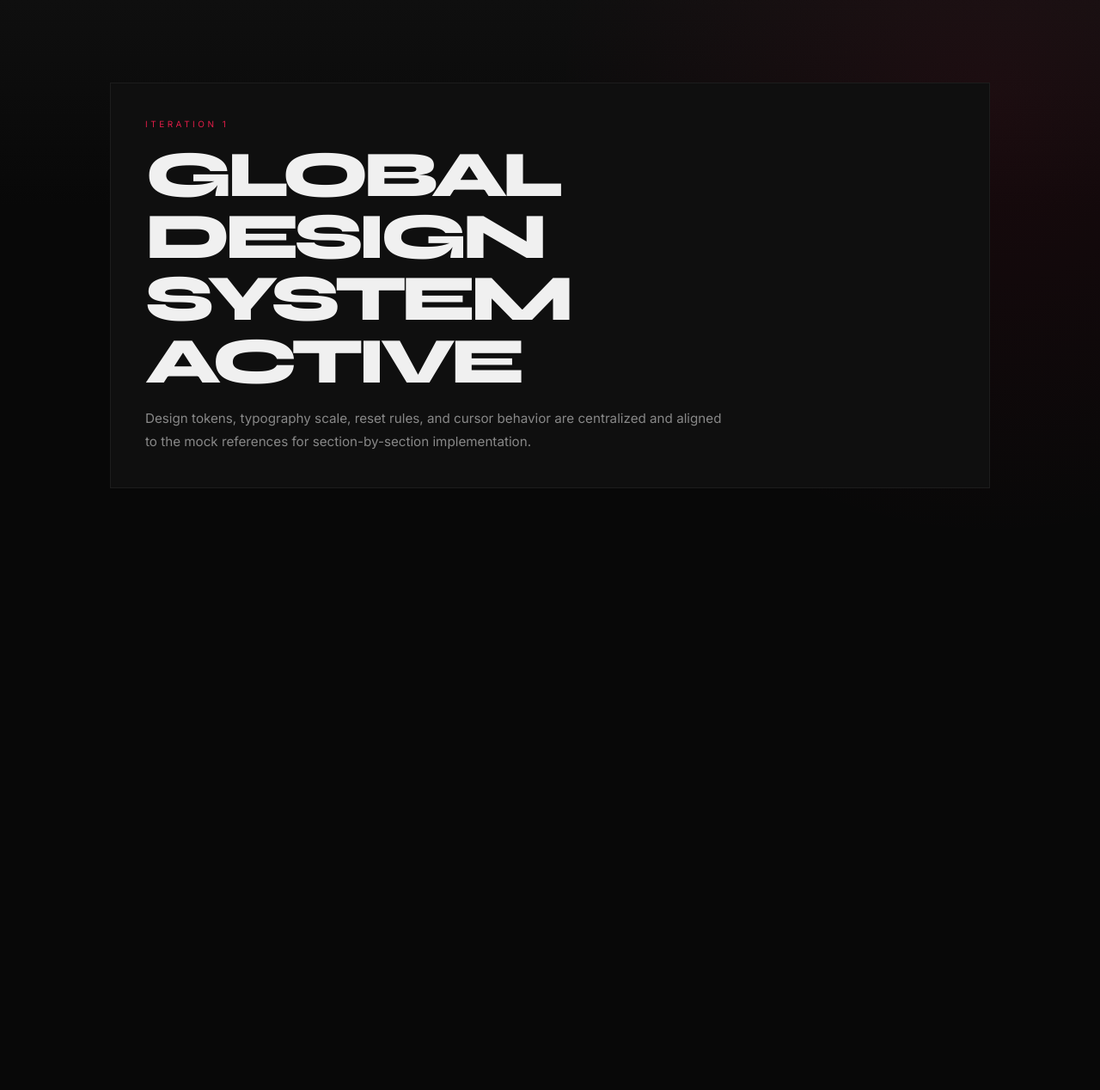
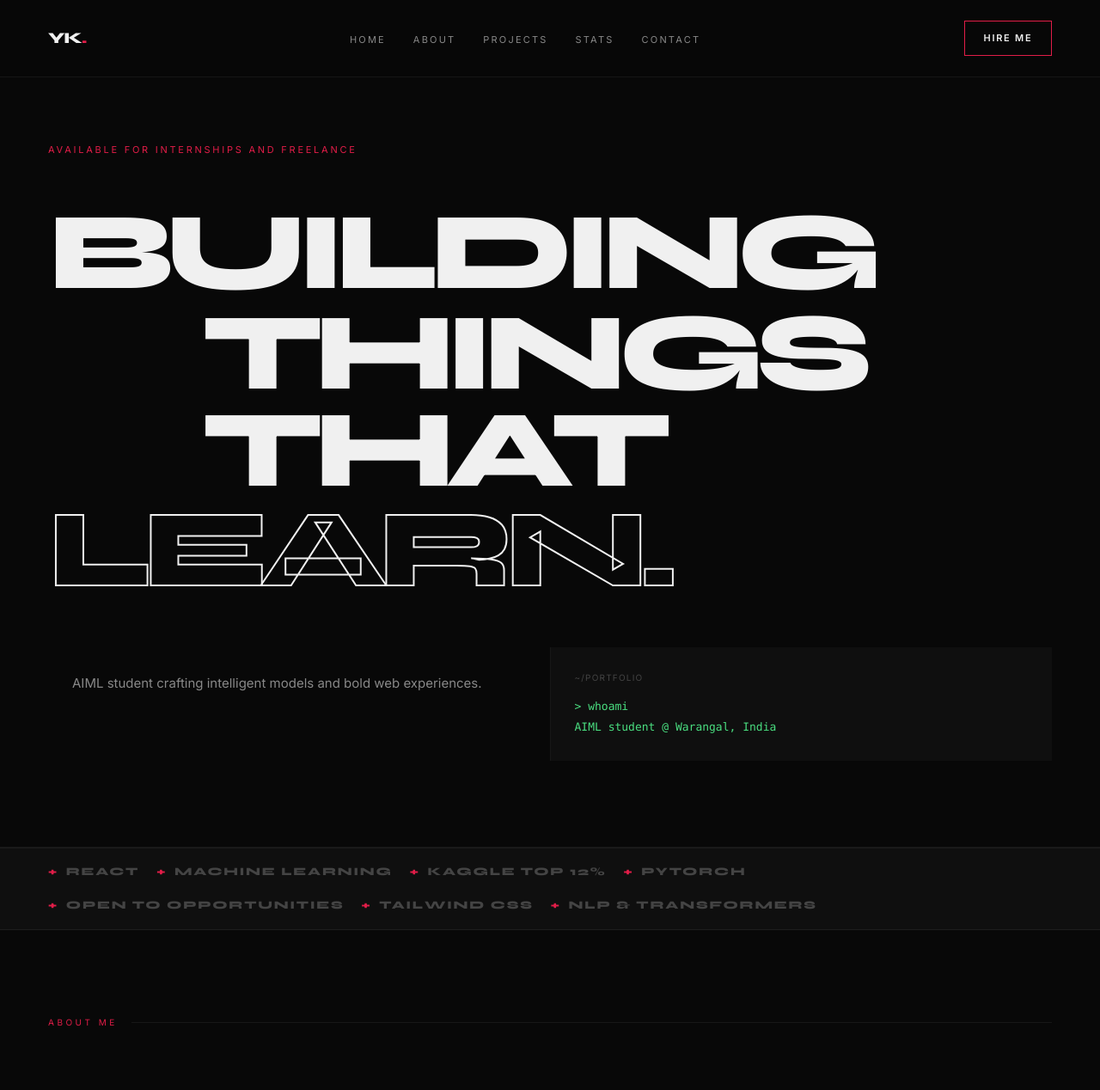
Before and after one commit to Himanth-reddy/himanth-portfolio, a React app: page / in a window 1280 px wide. Shown: the top 1268 px of the page at 86% size. Before the commit the page ends 800 px from the top, so only its background shows below. Built offline with nearby package versions, Linux system fonts and the light colour scheme; the HTML template or start-up script is replaced by a standard one.

Commit message:
feat: implement main layout and sections for portfolio site

```diff
--- a/src/App.jsx
+++ b/src/App.jsx
@@ -1,16 +1,26 @@
+import Navbar from './components/Navbar.jsx'
+import Marquee from './components/Marquee.jsx'
+import Hero from './sections/Hero.jsx'
+import About from './sections/About.jsx'
+import Projects from './sections/Projects.jsx'
+import LiveStats from './sections/LiveStats.jsx'
+import Contact from './sections/Contact.jsx'
+import Footer from './sections/Footer.jsx'
+
 function App() {
   return (
-    <main className="boot">
-      <section className="boot-card">
-        <p className="boot-kicker">Iteration 1</p>
-        <h1 className="boot-title">Global Design System Active</h1>
-        <p className="boot-copy">
-          Design tokens, typography scale, reset rules, and cursor behavior are
-          centralized and aligned to the mock references for section-by-section
-          implementation.
-        </p>
-      </section>
-    </main>
+    <div className="app-shell surface-a">
+      <Navbar />
+      <main>
+        <Hero />
+        <Marquee />
+        <About />
+        <Projects />
+        <LiveStats />
+        <Contact />
+      </main>
+      <Footer />
+    </div>
   )
 }
 
--- a/src/components/Marquee.jsx
+++ b/src/components/Marquee.jsx
@@ -1,5 +1,26 @@
 function Marquee() {
-  return null
+  const items = [
+    'React',
+    'Machine Learning',
+    'Kaggle Top 12%',
+    'PyTorch',
+    'Open to Opportunities',
+    'Tailwind CSS',
+    'NLP & Transformers',
+  ]
+
+  return (
+    <section className="marquee-shell" aria-label="Skills ticker">
+      <div className="marquee-track">
+        {items.map((item) => (
+          <span key={item} className="marquee-item">
+            <span>+</span>
+            {item}
+          </span>
+        ))}
+      </div>
+    </section>
+  )
 }
 
 export default Marquee
--- a/src/components/Navbar.jsx
+++ b/src/components/Navbar.jsx
@@ -1,5 +1,25 @@
 function Navbar() {
-  return null
+  const links = ['Home', 'About', 'Projects', 'Stats', 'Contact']
+
+  return (
+    <nav className="nav-shell" aria-label="Primary">
+      <a className="nav-logo" href="#hero" aria-label="Go to top">
+        YK<span>.</span>
+      </a>
+
+      <ul className="nav-links">
+        {links.map((link) => (
+          <li key={link}>
+            <a href={`#${link.toLowerCase()}`}>{link}</a>
+          </li>
+        ))}
+      </ul>
+
+      <button className="nav-cta" type="button">
+        Hire Me
+      </button>
+    </nav>
+  )
 }
 
 export default Navbar
--- a/src/sections/About.jsx
+++ b/src/sections/About.jsx
@@ -1,5 +1,18 @@
 function About() {
-  return null
+  return (
+    <section id="about" className="section-shell">
+      <p className="section-label">About Me</p>
+      <div className="split-shell">
+        <div>
+          <h2 className="display-title">
+            AIML <span className="outline-text">Dev</span>
+          </h2>
+          <p className="body-copy">Builder profile and bio content will be added next.</p>
+        </div>
+        <div className="placeholder-block surface-b">Skills badges scaffold</div>
+      </div>
+    </section>
+  )
 }
 
 export default About
--- a/src/sections/Contact.jsx
+++ b/src/sections/Contact.jsx
@@ -1,5 +1,26 @@
 function Contact() {
-  return null
+  return (
+    <section id="contact" className="section-shell">
+      <p className="section-label">Get In Touch</p>
+      <div className="split-shell">
+        <div>
+          <h2 className="display-title">
+            Let's <span className="outline-text">Build</span>
+          </h2>
+          <p className="body-copy">Contact links and CTA copy are scaffolded for the next phase.</p>
+        </div>
+        <form className="placeholder-form surface-a">
+          <label htmlFor="name">Name</label>
+          <input id="name" name="name" placeholder="Your name" />
+          <label htmlFor="email">Email</label>
+          <input id="email" name="email" placeholder="your@email.com" />
+          <label htmlFor="message">Message</label>
+          <textarea id="message" name="message" rows="4" placeholder="Tell me about your project..." />
+          <button type="submit">Send Message</button>
+        </form>
+      </div>
+    </section>
+  )
 }
 
 export default Contact
--- a/src/sections/Footer.jsx
+++ b/src/sections/Footer.jsx
@@ -1,5 +1,17 @@
 function Footer() {
-  return null
+  return (
+    <footer className="footer-shell">
+      <p className="footer-logo">
+        YK<span>.</span>
+      </p>
+      <div className="footer-links">
+        <a href="#">GitHub</a>
+        <a href="#">LinkedIn</a>
+        <a href="#">Kaggle</a>
+      </div>
+      <p className="footer-copy">Copyright 2026. Built with React + Tailwind.</p>
+    </footer>
+  )
 }
 
 export default Footer
--- a/src/sections/Hero.jsx
+++ b/src/sections/Hero.jsx
@@ -1,5 +1,28 @@
 function Hero() {
-  return null
+  return (
+    <section id="hero" className="hero-shell section-shell">
+      <p className="hero-kicker">Available for internships and freelance</p>
+
+      <h1 className="hero-title">
+        <span>Building</span>
+        <span>Things That</span>
+        <span className="outline-text">Learn.</span>
+      </h1>
+
+      <div className="hero-meta-grid grid-frame">
+        <div className="hero-meta-card surface-a">
+          <p className="body-copy">
+            AIML student crafting intelligent models and bold web experiences.
+          </p>
+        </div>
+        <div className="hero-meta-card surface-b">
+          <p className="hero-terminal-title">~/portfolio</p>
+          <p className="hero-terminal-line">&gt; whoami</p>
+          <p className="hero-terminal-line">AIML student @ Warangal, India</p>
+        </div>
+      </div>
+    </section>
+  )
 }
 
 export default Hero
--- a/src/sections/LiveStats.jsx
+++ b/src/sections/LiveStats.jsx
@@ -1,5 +1,22 @@
 function LiveStats() {
-  return null
+  return (
+    <section id="stats" className="section-shell surface-b">
+      <p className="section-label">Live Profiles</p>
+      <div className="section-head-row">
+        <h2 className="display-title">
+          Coding
+          <br />
+          Stats
+        </h2>
+        <p className="body-copy">Real profile metrics and animated counters come next.</p>
+      </div>
+      <div className="stats-grid grid-frame">
+        <article className="placeholder-block surface-b">GitHub card</article>
+        <article className="placeholder-block surface-b">LeetCode card</article>
+        <article className="placeholder-block surface-b">Kaggle card</article>
+      </div>
+    </section>
+  )
 }
 
 export default LiveStats
--- a/src/sections/Projects.jsx
+++ b/src/sections/Projects.jsx
@@ -1,5 +1,22 @@
 function Projects() {
-  return null
+  return (
+    <section id="projects" className="section-shell">
+      <p className="section-label">Selected Work</p>
+      <div className="section-head-row">
+        <h2 className="display-title">Projects</h2>
+        <div className="filter-shell">
+          <button type="button">All</button>
+          <button type="button">ML / AI</button>
+          <button type="button">React</button>
+        </div>
+      </div>
+      <div className="project-grid grid-frame">
+        <article className="placeholder-block surface-a">Project card 01</article>
+        <article className="placeholder-block surface-a">Project card 02</article>
+        <article className="placeholder-block surface-a">Project card 03</article>
+      </div>
+    </section>
+  )
 }
 
 export default Projects
--- a/src/styles/index.css
+++ b/src/styles/index.css
@@ -165,6 +165,253 @@ button {
   background: var(--border);
 }
 
+.app-shell {
+  min-height: 100vh;
+}
+
+.nav-shell {
+  position: sticky;
+  top: 0;
+  z-index: 20;
+  display: flex;
+  align-items: center;
+  justify-content: space-between;
+  gap: 2rem;
+  padding: 1.5rem 3.5rem;
+  border-bottom: 1px solid var(--border);
+  background: color-mix(in srgb, var(--bg) 82%, transparent);
+  backdrop-filter: blur(8px);
+}
+
+.nav-logo {
+  font-family: var(--fd);
+  font-size: 1.125rem;
+  font-weight: 800;
+  letter-spacing: -0.06em;
+  text-transform: uppercase;
+}
+
+.nav-logo span {
+  color: var(--accent);
+}
+
+.nav-links {
+  display: flex;
+  align-items: center;
+  gap: 2rem;
+}
+
+.nav-links a {
+  color: var(--muted);
+  font-size: 0.6875rem;
+  letter-spacing: 0.2em;
+  text-transform: uppercase;
+}
+
+.nav-cta {
+  border: 1px solid var(--accent);
+  padding: 0.7rem 1.35rem;
+  color: var(--text);
+  font-size: 0.6875rem;
+  font-weight: 600;
+  letter-spacing: 0.16em;
+  text-transform: uppercase;
+}
+
+.hero-shell {
+  display: grid;
+  gap: 3.5rem;
+  padding-top: 4.75rem;
+}
+
+.hero-kicker {
+  color: var(--accent);
+  font-size: 0.6875rem;
+  letter-spacing: 0.25em;
+  text-transform: uppercase;
+}
+
+.hero-title {
+  display: grid;
+  gap: 0.25rem;
+  font-family: var(--fd);
+  font-size: clamp(4rem, 10vw, 8.75rem);
+  font-weight: 800;
+  line-height: 0.88;
+  letter-spacing: -0.08em;
+  text-transform: uppercase;
+}
+
+.hero-title span:nth-child(2) {
+  padding-left: clamp(2rem, 14vw, 11.25rem);
+}
+
+.hero-meta-grid {
+  display: grid;
+  grid-template-columns: repeat(2, minmax(0, 1fr));
+}
+
+.hero-meta-card {
+  padding: 1.75rem;
+}
+
+.hero-terminal-title {
+  margin-bottom: 0.9rem;
+  color: var(--dim);
+  font-size: 0.625rem;
+  letter-spacing: 0.12em;
+  text-transform: uppercase;
+}
+
+.hero-terminal-line {
+  color: var(--gh-c);
+  font-family: ui-monospace, SFMono-Regular, Menlo, Monaco, Consolas, 'Liberation Mono',
+    'Courier New', monospace;
+  font-size: 0.8125rem;
+  line-height: 1.8;
+}
+
+.marquee-shell {
+  border-top: 1px solid var(--border);
+  border-bottom: 1px solid var(--border);
+  overflow: hidden;
+  padding: 1.1rem 3.5rem;
+  background: var(--bg2);
+}
+
+.marquee-track {
+  display: flex;
+  flex-wrap: wrap;
+  gap: 1.25rem;
+}
+
+.marquee-item {
+  display: inline-flex;
+  align-items: center;
+  gap: 0.55rem;
+  color: var(--dim);
+  font-family: var(--fd);
+  font-size: 0.8125rem;
+  font-weight: 800;
+  letter-spacing: 0.14em;
+  text-transform: uppercase;
+}
+
+.marquee-item span {
+  color: var(--accent);
+}
+
+.split-shell {
+  display: grid;
+  grid-template-columns: repeat(2, minmax(0, 1fr));
+  gap: 6rem;
+}
+
+.placeholder-block {
+  min-height: 10rem;
+  border: 1px solid var(--border);
+  padding: 1.5rem;
+  color: var(--muted);
+  font-size: 0.75rem;
+  letter-spacing: 0.12em;
+  text-transform: uppercase;
+}
+
+.section-head-row {
+  margin-bottom: 2rem;
+  display: grid;
+  grid-template-columns: 1fr auto;
+  align-items: end;
+  gap: 2rem;
+}
+
+.filter-shell {
+  display: flex;
+  gap: 0.25rem;
+}
+
+.filter-shell button {
+  border: 1px solid var(--border);
+  padding: 0.6rem 1rem;
+  color: var(--muted);
+  font-size: 0.625rem;
+  letter-spacing: 0.15em;
+  text-transform: uppercase;
+}
+
+.project-grid,
+.stats-grid {
+  grid-template-columns: repeat(3, minmax(0, 1fr));
+}
+
+.placeholder-form {
+  border: 1px solid var(--border);
+  padding: 1.5rem;
+  display: grid;
+  gap: 0.75rem;
+}
+
+.placeholder-form label {
+  color: var(--dim);
+  font-size: 0.625rem;
+  letter-spacing: 0.18em;
+  text-transform: uppercase;
+}
+
+.placeholder-form input,
+.placeholder-form textarea {
+  border: 1px solid var(--border);
+  padding: 0.75rem 0.8rem;
+  background: var(--bg2);
+  color: var(--text);
+}
+
+.placeholder-form button {
+  justify-self: start;
+  border: 1px solid var(--accent);
+  padding: 0.75rem 1.25rem;
+  color: var(--text);
+  font-size: 0.6875rem;
+  font-weight: 600;
+  letter-spacing: 0.16em;
+  text-transform: uppercase;
+}
+
+.footer-shell {
+  display: flex;
+  align-items: center;
+  justify-content: space-between;
+  gap: 1.5rem;
+  padding: 1.75rem 3.5rem;
+  border-top: 1px solid var(--border);
+}
+
+.footer-logo {
+  font-family: var(--fd);
+  font-weight: 800;
+  font-size: 1rem;
+  color: var(--text);
+  text-transform: uppercase;
+}
+
+.footer-logo span {
+  color: var(--accent);
+}
+
+.footer-links {
+  display: flex;
+  align-items: center;
+  gap: 1.75rem;
+}
+
+.footer-links a,
+.footer-copy {
+  color: var(--dim);
+  font-size: 0.625rem;
+  letter-spacing: 0.14em;
+  text-transform: uppercase;
+}
+
 .surface-a {
   background: var(--bg);
 }
@@ -217,6 +464,32 @@ button {
 }
 
 @media (max-width: 768px) {
+  .nav-shell {
+    padding: 1.25rem;
+  }
+
+  .nav-links {
+    display: none;
+  }
+
+  .hero-meta-grid,
+  .split-shell,
+  .section-head-row,
+  .project-grid,
+  .stats-grid,
+  .footer-shell {
+    grid-template-columns: 1fr;
+  }
+
+  .marquee-shell {
+    padding: 1.1rem 1.25rem;
+  }
+
+  .footer-shell {
+    padding: 1.5rem 1.25rem;
+    display: grid;
+  }
+
   .section-shell {
     padding: 5rem 1.25rem;
   }
```
